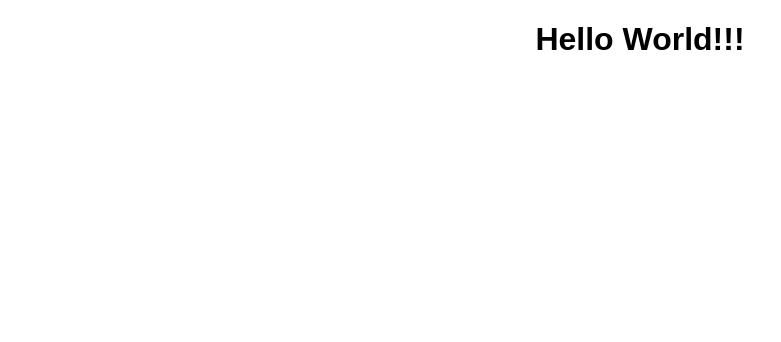
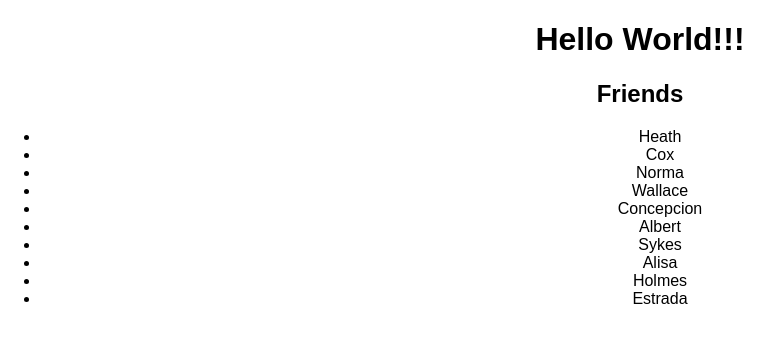
Before and after one commit to bridge-school/cohort3-react-1, a React (Create React App) app: page / in a window 1280 px wide. Shown: the top 342 px of the page, without its empty margins (0-781 px from the left). Built offline with nearby package versions, Linux system fonts and the light colour scheme.

Commit message:
Adds list of friends

```diff
--- a/src/App.js
+++ b/src/App.js
@@ -8,6 +8,14 @@ class App extends Component {
     return (
       <div className="App">
         <Header text="Hello World">!!!</Header>
+        <div className="my-block">
+          <h2>Friends</h2>
+            <ul>
+            {
+              data.map((friend) => <li>{friend.first}</li>)
+            }
+            </ul>
+          </div>
       </div>
     );
   }
```
